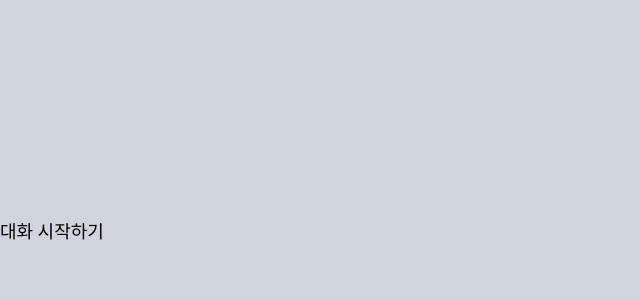
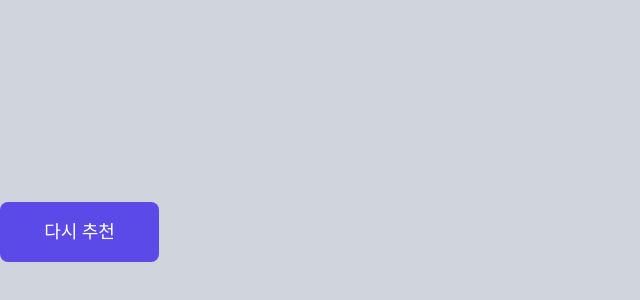
Before and after one commit to MBTips/FE-MBTips, a React (Vite) app: page / in a window 1280 px wide. Shown: the part 168-468 px from the top of the page, without its empty margins (0-640 px from the left). Built offline with nearby package versions, Linux system fonts and the light colour scheme.

Commit message:
Feat: SolidButton 버튼 layout 컴포넌트 작업

```diff
--- a/src/App.tsx
+++ b/src/App.tsx
@@ -2,7 +2,9 @@ import SolidButton from "./components/SolidButton";
 
 function App() {
   return (
-    <SolidButton size="sm" text="대화 시작하기" backgroundColor="#5C4AE8" />
+    <SolidButton size="sm" backgroundColor="#5C4AE8">
+      다시 추천
+    </SolidButton>
   );
 }
 
--- a/src/components/SolidButton.tsx
+++ b/src/components/SolidButton.tsx
@@ -2,29 +2,31 @@ import { MouseEvent } from "react";
 
 interface SolidButtonProps {
   size: "sm" | "md";
-  text: string;
-  backgroundColor: string;
+  children: string;
+  backgroundColor: "#5C4AE8" | "#F9E622" | "#E6E8ED";
   disabled?: boolean;
   onClick?: (e: MouseEvent<HTMLButtonElement>) => void;
 }
 
 const SolidButton = ({
   size = "sm",
-  text,
   backgroundColor = "#5C4AE8",
   disabled = false,
+  children,
   onClick
 }: SolidButtonProps) => {
   return (
     <button
       className={
-        `flex justify-center items-center rounded-lg font-bold text-lg bg-[${backgroundColor}]` +
-        `${size === "sm" ? "w-[159px] h-[60px]" : "w-[335px] h-[56px]"}`
+        "flex justify-center items-center rounded-lg font-bold text-lg " +
+        `${size === "sm" ? "w-[159px] h-[60px]" : "w-[335px] h-[56px]"}` +
+        `${backgroundColor === "#5C4AE8" ? " text-white" : " text-[#171503]"}`
       }
+      style={{ backgroundColor }}
       onClick={onClick}
       disabled={disabled}
     >
-      {text}
+      {children}
     </button>
   );
 };
--- /dev/null
+++ b/src/utils/cls.ts
@@ -0,0 +1,6 @@
+// 여러 문자열의 className을 인자로 받아 하나의 className으로 반환해주는 함수
+const cls = (...classses: (string | undefined | false)[]) => {
+  return classses.filter(Boolean).join(" ");
+};
+
+export default cls;
```
